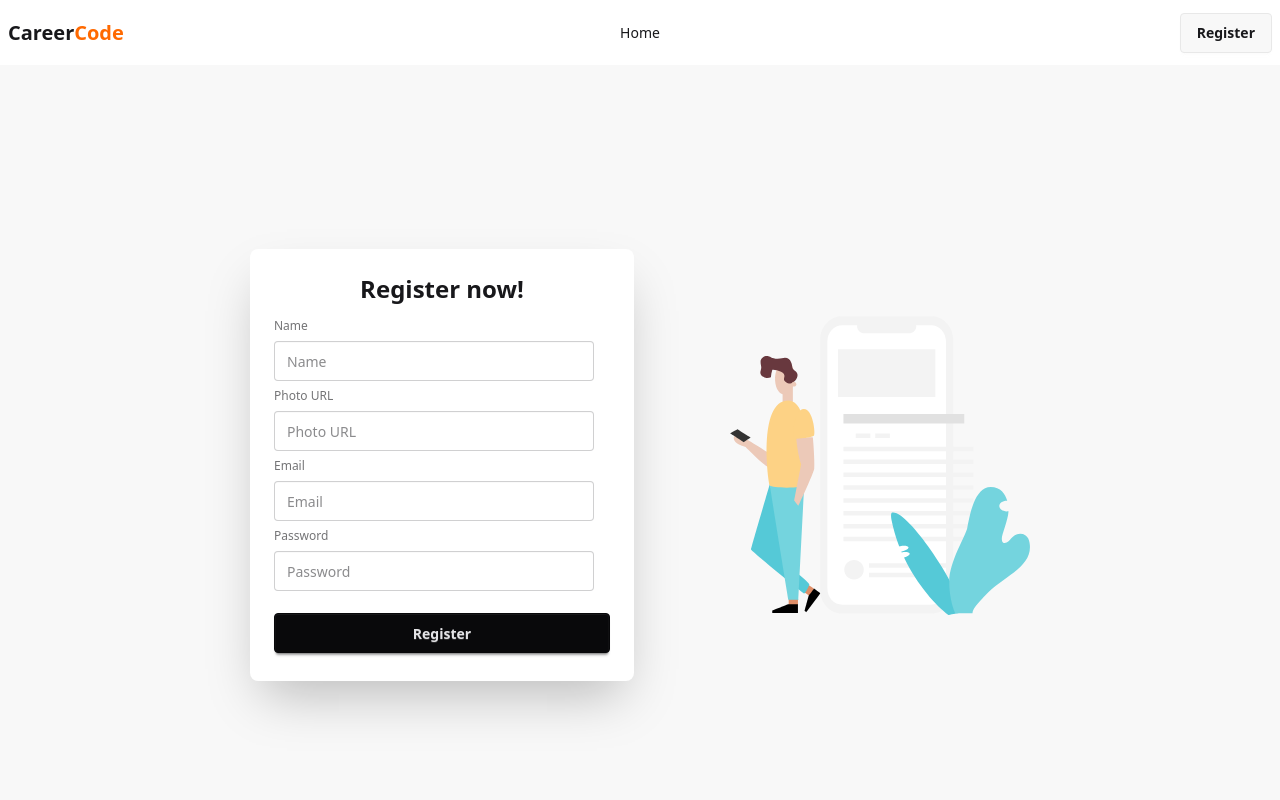
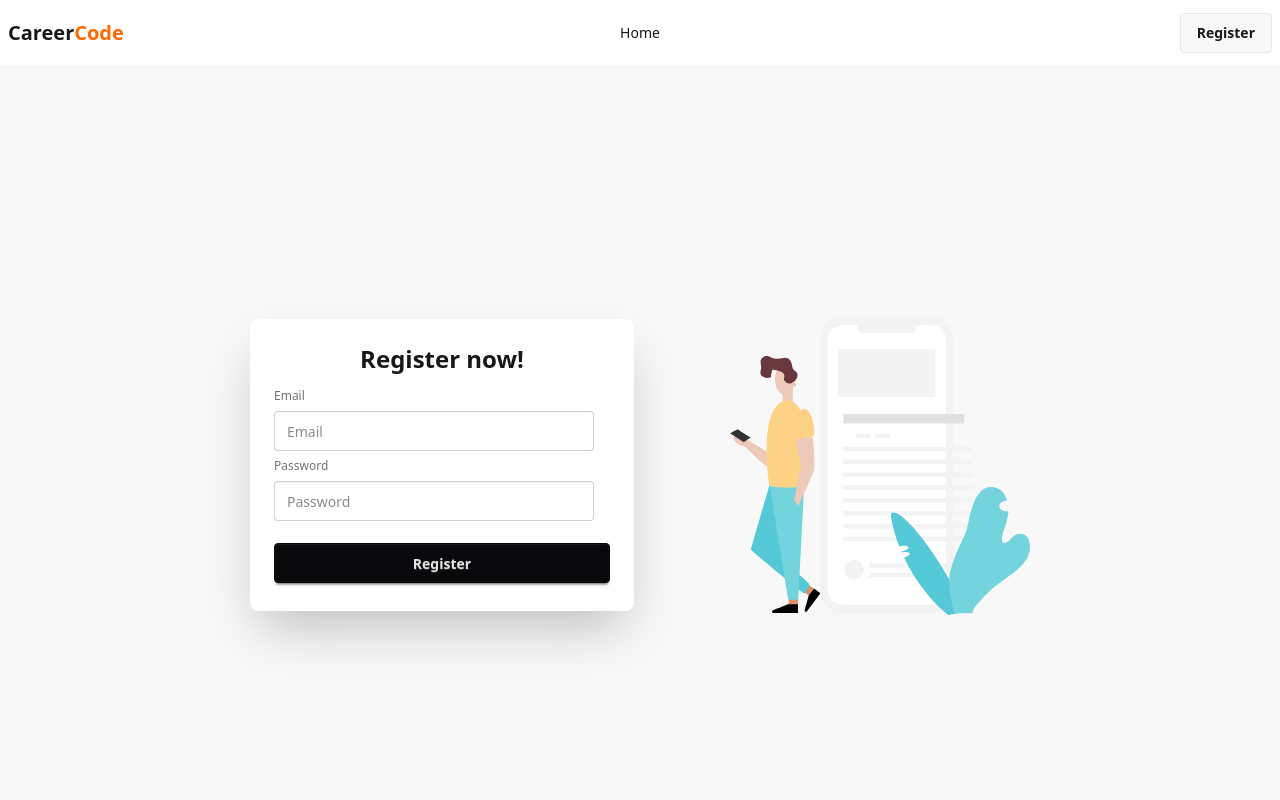
Before and after one commit to roni-biswas/career-code-client, a React (Vite) app: page /register in a window 1280 px wide. Shown: the top 800 px of the page. Built offline with nearby package versions, Linux system fonts and the light colour scheme.

Commit message:
implement create register form in firebase and showing success sweetalert

```diff
--- a/package.json
+++ b/package.json
@@ -17,6 +17,7 @@
     "react": "^19.1.0",
     "react-dom": "^19.1.0",
     "react-router": "^7.6.1",
+    "sweetalert2": "^11.22.0",
     "tailwindcss": "^4.1.8"
   },
   "devDependencies": {
--- /dev/null
+++ b/src/contexts/AuthContext.jsx
@@ -0,0 +1,3 @@
+import { createContext } from "react";
+
+export const AuthContext = createContext(null);
--- /dev/null
+++ b/src/contexts/AuthProvider.jsx
@@ -0,0 +1,22 @@
+import React, { useState } from "react";
+import { AuthContext } from "./AuthContext";
+import { auth } from "../firebase/firebase.init";
+import { createUserWithEmailAndPassword } from "firebase/auth";
+
+const AuthProvider = ({ children }) => {
+  const [loading, setLoading] = useState(true);
+
+  const createUser = (email, password) => {
+    setLoading(true);
+    return createUserWithEmailAndPassword(auth, email, password);
+  };
+
+  const authInfo = {
+    loading,
+    createUser,
+  };
+
+  return <AuthContext value={authInfo}>{children}</AuthContext>;
+};
+
+export default AuthProvider;
--- /dev/null
+++ b/src/hooks/useAuth.jsx
@@ -0,0 +1,9 @@
+import React, { useContext } from "react";
+import { AuthContext } from "../contexts/AuthContext";
+
+const useAuth = () => {
+  const context = useContext(AuthContext);
+  return context;
+};
+
+export default useAuth;
--- a/src/main.jsx
+++ b/src/main.jsx
@@ -3,9 +3,12 @@ import { createRoot } from "react-dom/client";
 import "./index.css";
 import { RouterProvider } from "react-router";
 import router from "./routers/router.jsx";
+import AuthProvider from "./contexts/AuthProvider.jsx";
 
 createRoot(document.getElementById("root")).render(
   <StrictMode>
-    <RouterProvider router={router} />
+    <AuthProvider>
+      <RouterProvider router={router} />
+    </AuthProvider>
   </StrictMode>
 );
--- a/src/pages/Register/Register.jsx
+++ b/src/pages/Register/Register.jsx
@@ -1,7 +1,36 @@
 import Lottie from "lottie-react";
 import registerAnimation from "../../assets/register.json";
+import useAuth from "../../hooks/useAuth";
+import Swal from "sweetalert2";
 
 const Register = () => {
+  const { createUser } = useAuth();
+
+  const handleCreateUserSubmit = (e) => {
+    e.preventDefault();
+    const form = e.target;
+    const email = form.email.value;
+    const password = form.password.value;
+
+    // create user
+    createUser(email, password)
+      .then((result) => {
+        if (result.user) {
+          Swal.fire({
+            position: "top-end",
+            icon: "success",
+            title: "User Successfully Registered!",
+            showConfirmButton: false,
+            timer: 1500,
+          });
+          form.reset();
+        }
+      })
+      .catch((error) => {
+        console.log(error.code);
+      });
+  };
+
   return (
     <div className="hero bg-base-200 min-h-screen">
       <div className="hero-content gap-24 flex-col lg:flex-row-reverse">
@@ -15,21 +44,7 @@ const Register = () => {
         <div className="card bg-base-100 w-full lg:max-w-sm shrink-0 shadow-2xl">
           <div className="card-body">
             <h1 className="text-2xl text-center font-bold">Register now!</h1>
-            <form className="fieldset">
-              <label className="label">Name</label>
-              <input
-                type="text"
-                name="name"
-                className="input"
-                placeholder="Name"
-              />
-              <label className="label">Photo URL</label>
-              <input
-                type="url"
-                name="photo"
-                className="input"
-                placeholder="Photo URL"
-              />
+            <form onSubmit={handleCreateUserSubmit} className="fieldset">
               <label className="label">Email</label>
               <input
                 type="email"
@@ -44,7 +59,9 @@ const Register = () => {
                 className="input"
                 placeholder="Password"
               />
-              <button className="btn btn-neutral mt-4">Register</button>
+              <button type="submit" className="btn btn-neutral mt-4">
+                Register
+              </button>
             </form>
           </div>
         </div>
```
Also changed, not shown: 1 other file (tests, documents, lock files or other folders).
